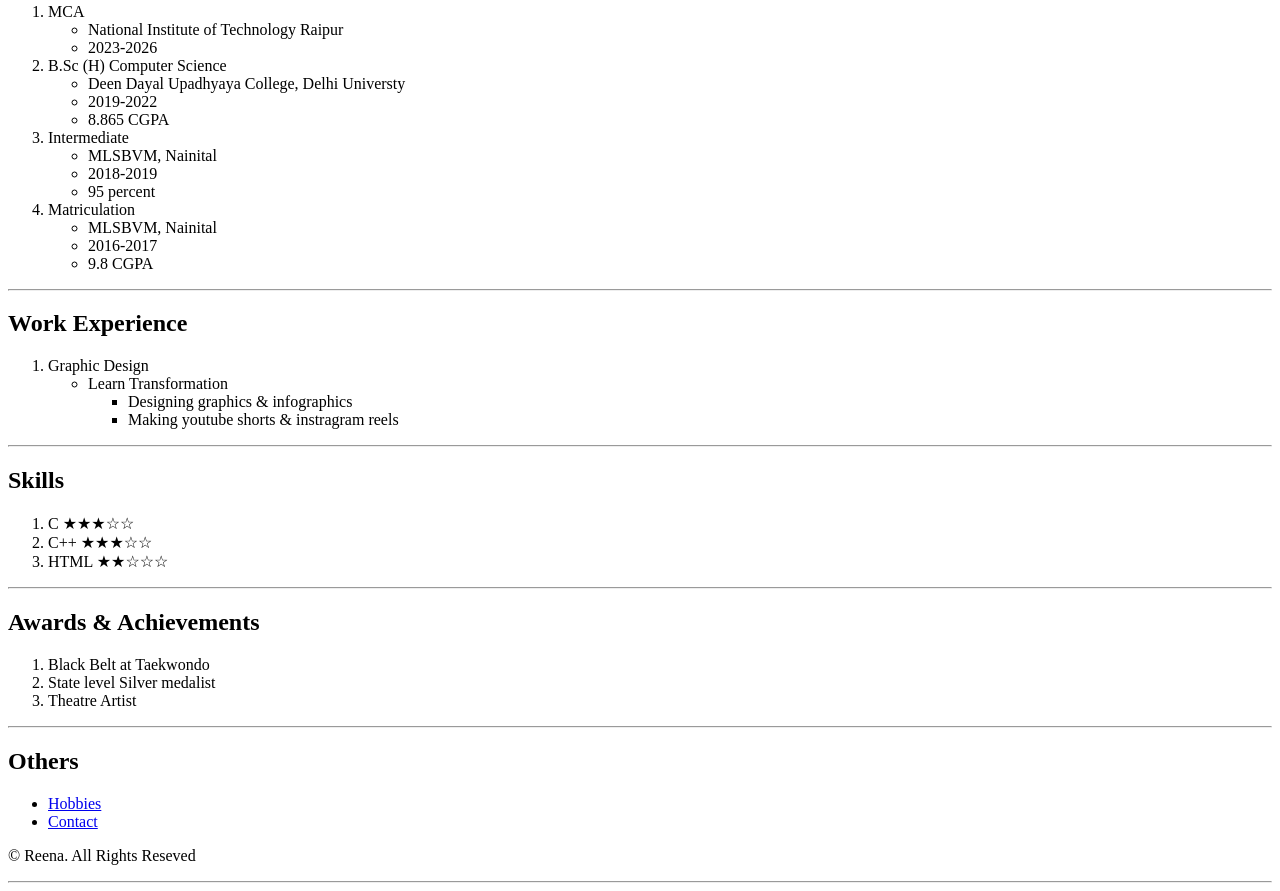
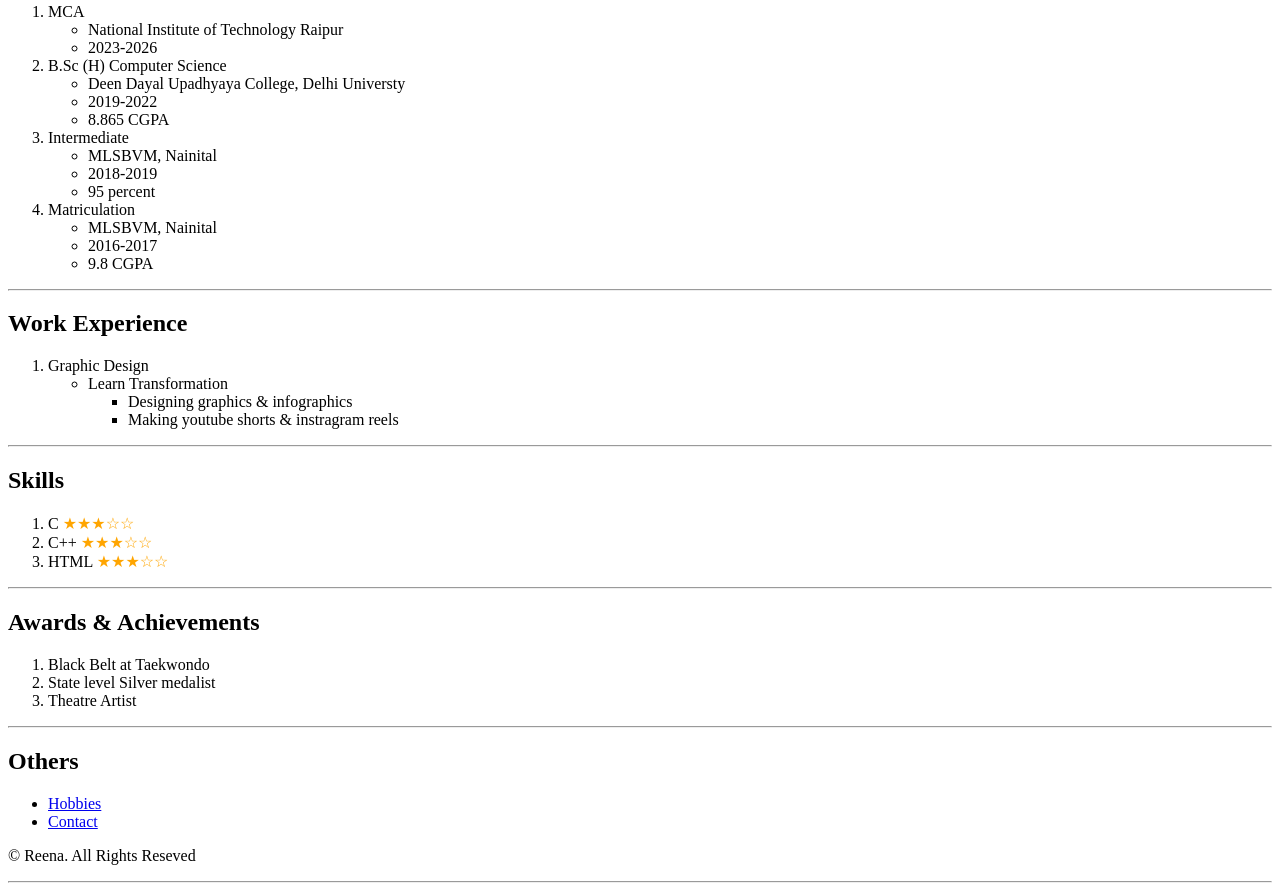
Before and after one commit to Rpokhariya/Resume_html, a plain HTML site: page index.html in a window 1280 px wide. Shown: the part 401-1292 px from the top of the page. Drawn offline with Linux system fonts and the light colour scheme.

Commit message:
Update index.html

```diff
--- a/index.html
+++ b/index.html
@@ -56,9 +56,9 @@
         <hr/>
         <h2>Skills</h2>
         <ol>
-            <li>C &starf;&starf;&starf;&star;&star;</li>
-            <li>C++ &starf;&starf;&starf;&star;&star;</li>
-            <li>HTML &starf;&starf;&star;&star;&star;</li>
+            <li>C <x style="color: orange;"> &starf;&starf;&starf;&star;&star;</x></li>
+            <li>C++ <x style="color: orange;"> &starf;&starf;&starf;&star;&star;</x></li>
+            <li>HTML <x style="color: orange;"> &starf;&starf;&starf;&star;&star;</x></li>
         </ol>
         <hr/>
         <h2>Awards & Achievements</h2>
```
